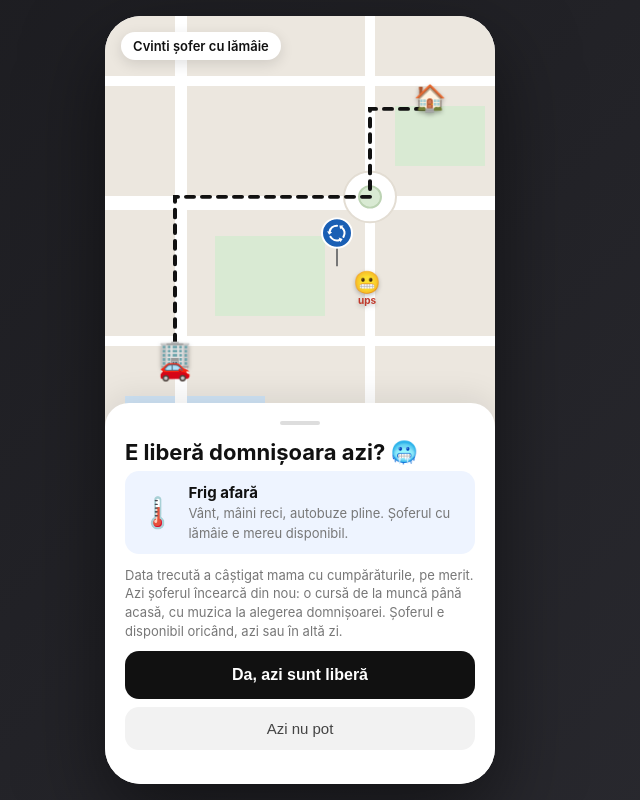
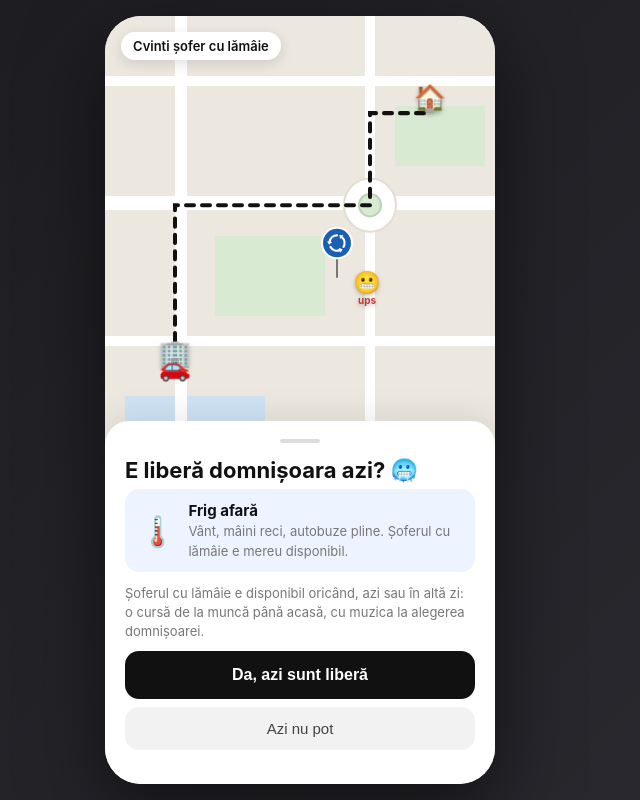
Before and after one commit to cvintilianrosca/uber, a plain HTML site: page index.html in a window 1280 px wide. Shown: the whole page, without its empty margins (340-980 px from the left). Drawn offline with Linux system fonts and the light colour scheme; no server answers.

Commit message:
Intro: scos referința la mama
Co-Authored-By: Claude Fable 5.1 <noreply@anthropic.com>

```diff
--- a/index.html
+++ b/index.html
@@ -121,7 +121,7 @@
     <div class="screen active" id="s0">
       <h1>E liberă domnișoara azi? 🥶</h1>
       <div class="wx"><span class="big">🌡️</span><div><b>Frig afară</b><span class="small">Vânt, mâini reci, autobuze pline. Șoferul cu lămâie e mereu disponibil.</span></div></div>
-      <p class="small">Data trecută a câștigat mama cu cumpărăturile, pe merit. Azi șoferul încearcă din nou: o cursă de la muncă până acasă, cu muzica la alegerea domnișoarei. Șoferul e disponibil oricând, azi sau în altă zi.</p>
+      <p class="small">Șoferul cu lămâie e disponibil oricând, azi sau în altă zi: o cursă de la muncă până acasă, cu muzica la alegerea domnișoarei.</p>
       <button class="main" id="free">Da, azi sunt liberă</button>
       <button class="ghost" id="busy">Azi nu pot</button>
       <p class="small" id="busyhint" style="text-align:center;margin-top:8px;"></p>
```
